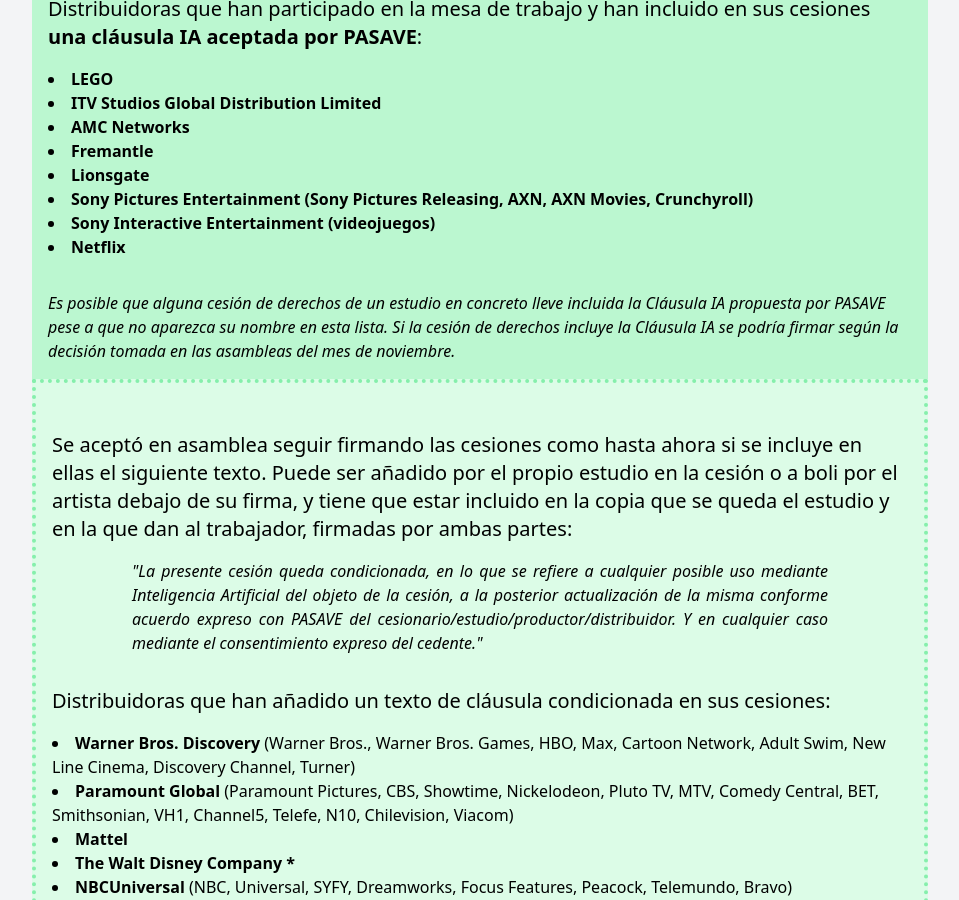
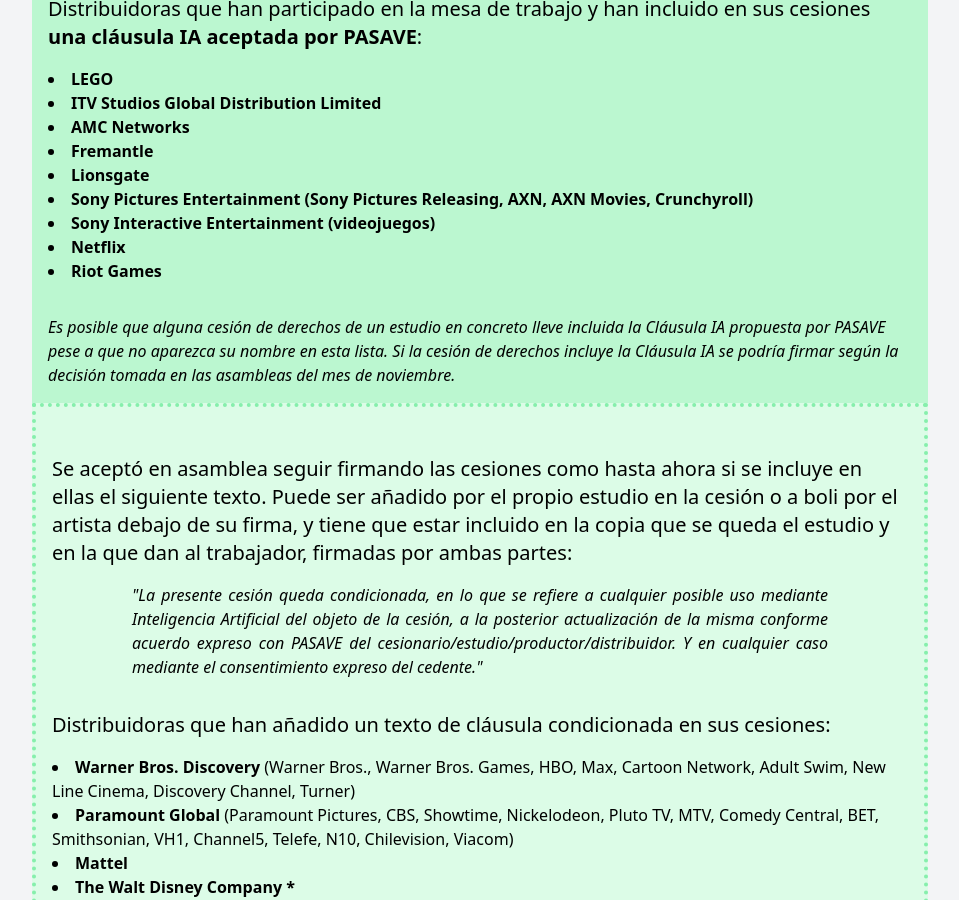
Before and after one commit to mutsuda/pasave.github.io, a Jekyll site: the page built from oklist.md, in a window 1280 px wide and 900 px high, scrolled down 481 px. Shown: the whole window, without its empty margins (160-1119 px from the left). Built offline with Jekyll 4.4.1, drawn with Linux system fonts in a browser that asks for light colours.

Commit message:
Update oklist.md

```diff
--- a/oklist.md
+++ b/oklist.md
@@ -34,6 +34,7 @@
 	<li class="font-bold">Sony Pictures Entertainment (Sony Pictures Releasing, AXN, AXN Movies, Crunchyroll)</li>
 	<li class="font-bold">Sony Interactive Entertainment (videojuegos)</li>
 	<li class="font-bold">Netflix</li>
+	<li class="font-bold">Riot Games</li>
 </ul>
 
 <div class="pt-8 italic">Es posible que alguna cesión de derechos de un estudio en concreto <span class="font-medium">lleve incluida la Cláusula IA propuesta por PASAVE</span> pese a que no aparezca su nombre en esta lista. Si la cesión de derechos incluye la Cláusula IA se podría firmar según la decisión tomada en las asambleas del mes de noviembre.</div>
```
